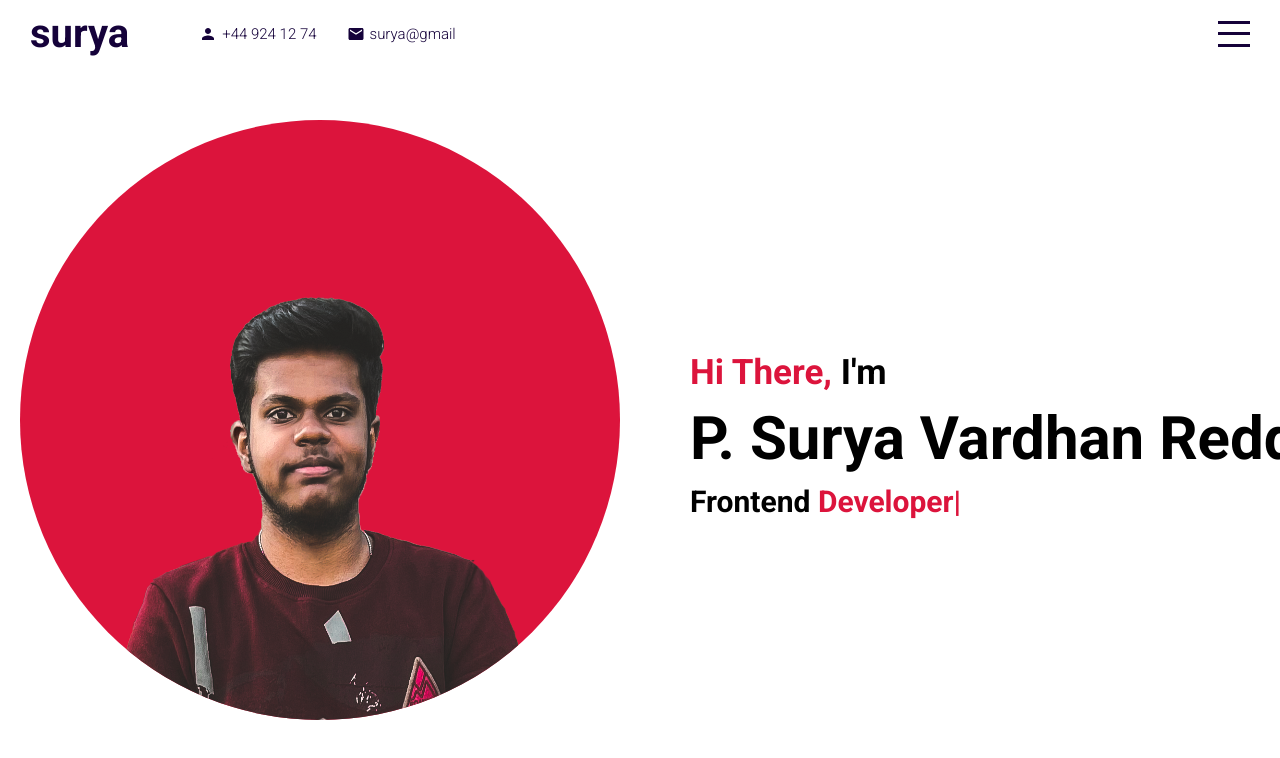
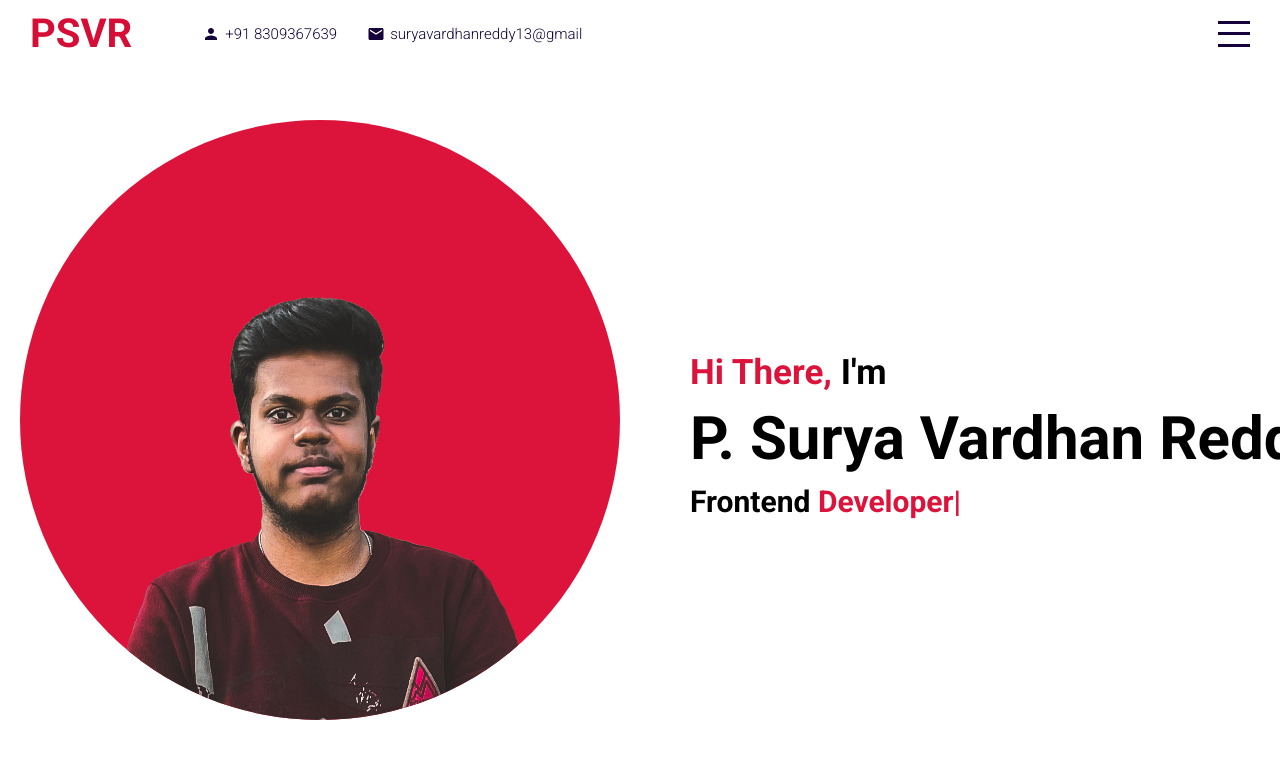
Before and after one commit to surya1332002/Portfolio, a React (Create React App) app: page / in a window 1280 px wide. Shown: the top 758 px of the page. Built offline with nearby package versions, Linux system fonts and the light colour scheme.

Commit message:
topbar details updated

```diff
--- a/src/components/topbar/Topbar.jsx
+++ b/src/components/topbar/Topbar.jsx
@@ -6,14 +6,14 @@ export default function Topbar({ menuOpen, setMenuOpen}) {
         <div className={"topbar "+ (menuOpen && "active")}>
             <div className="wrapper">
                 <div className="left">
-                    <a href="#intro" className="logo">surya</a>
+                    <a href="#intro" className="logo">PSVR</a>
                     <div className="itemContainer">
                         <Person className="icon" />
-                        <span>+44 924 12 74 </span>
+                        <span>+91 8309367639 </span>
                     </div>
                     <div className="itemContainer">
                         <Mail className="icon" />
-                        <span>surya@gmail</span>
+                        <span>suryavardhanreddy13@gmail</span>
                     </div>
 
 
--- a/src/components/topbar/topbar.scss
+++ b/src/components/topbar/topbar.scss
@@ -25,6 +25,7 @@
         text-decoration: none;
         color: inherit;
         margin-right: 40px;
+        color: rgb(214, 13, 53);
       }
 
       .itemContainer {
```
